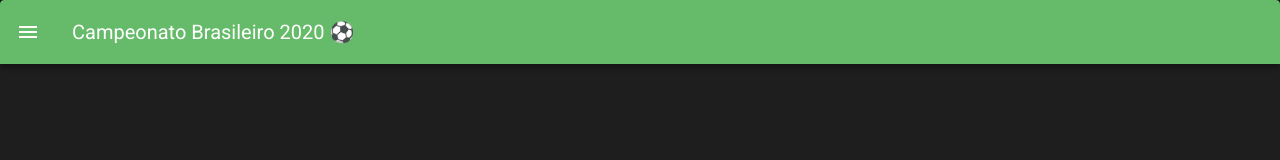
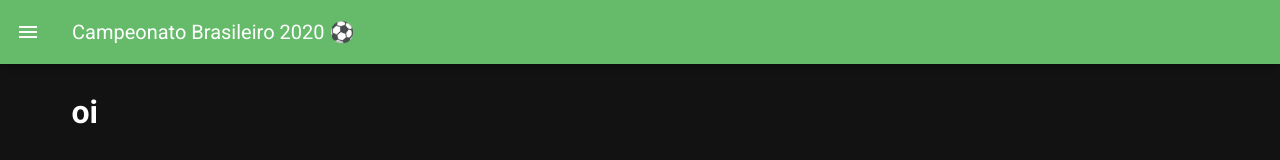
Before and after one commit to biadevcosta/campeonato-brasileiro, a Vue app: page / in a window 1280 px wide. Shown: the top 160 px of the page. Built offline with nearby package versions, Linux system fonts and the light colour scheme.

Commit message:
correcao bug menu

```diff
--- a/src/App.vue
+++ b/src/App.vue
@@ -1,11 +1,6 @@
 <template>
   <v-app>
-    <v-card
-    class="mx-auto overflow-hidden"
-    height="100%"
-    width="100%"
-  >
-    <v-app-bar
+    <v-app-bar app
       color="#66BB6A"
       dark
     >
@@ -21,7 +16,6 @@
     >
       <v-list
         nav
-        dense
       >
         <v-list-item-group
           v-model="group"
@@ -43,7 +37,6 @@
         </v-list-item-group>
       </v-list>
     </v-navigation-drawer>
-  </v-card>
     <v-main>
       <v-container>
           <MeuInicio/>
```
